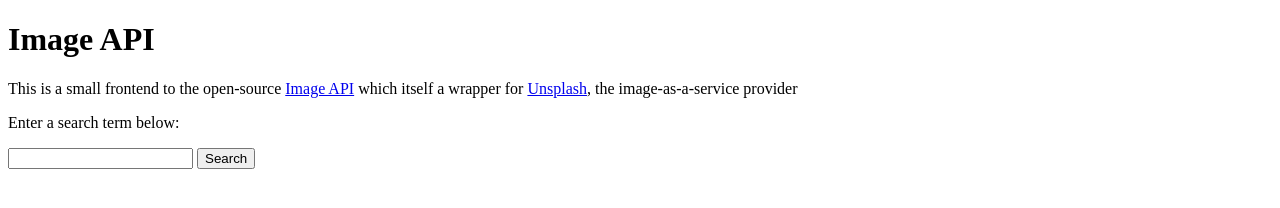
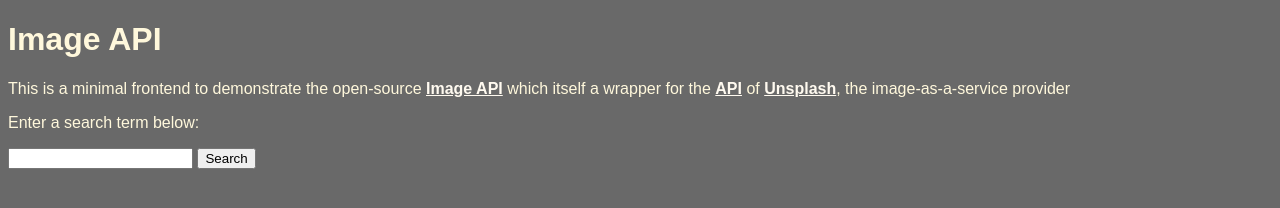
Before and after one commit to rendall/image-api, a website with bundled scripts: page public/index.html in a window 1280 px wide. Built offline with nearby package versions, Linux system fonts and the light colour scheme.

Commit message:
Apply darkmode

```diff
--- a/public/index.html
+++ b/public/index.html
@@ -5,6 +5,17 @@
   <title>Image API</title>
   <meta name="viewport" content="width=device-width, initial-scale=1">
   <style>
+    body {
+      color: cornsilk;
+      background-color: dimgray;
+      font-family: sans-serif;
+    }
+
+    a {
+      color: floralwhite;
+      font-weight: bold;
+    }
+
     img {
       background-repeat: no-repeat;
       background-size: cover;
@@ -36,7 +47,11 @@
     }
 
     .credit-link-container.is-on {
-      display: block;
+      display: flex;
+    }
+
+    .download-button {
+      margin-left: 2rem;
     }
   </style>
   <script src="./blurhash.js" type="module"></script>
@@ -44,14 +59,15 @@
 
 <body>
   <h1>Image API</h1>
-  <p>This is a small frontend to the open-source <a href="https://github.com/rendall/image-api/">Image API</a> which
-    itself a wrapper for <a href="https://unsplash.com">Unsplash</a>, the image-as-a-service provider</p>
+  <p>This is a minimal frontend to demonstrate the open-source <a href="https://github.com/rendall/image-api/">Image API</a> which
+    itself a wrapper for the <a href="https://unsplash.com/developers">API</a> of <a href="https://unsplash.com">Unsplash</a>, the image-as-a-service provider</p>
   <p>Enter a search term below:</p>
   <input id="query-input" />
   <button id="search-button">Search</button>
   <div id="image-container"><img id="image" /></div>
   <div class="credit-link-container">
     Photographer: <a id="credit-link"></a>
+    <button class="download-button">Download photo</button>
   </div>
   <code id="code"></code>
   <p class="rate-limit">There are <span id="remaining">50</span> requests
```
